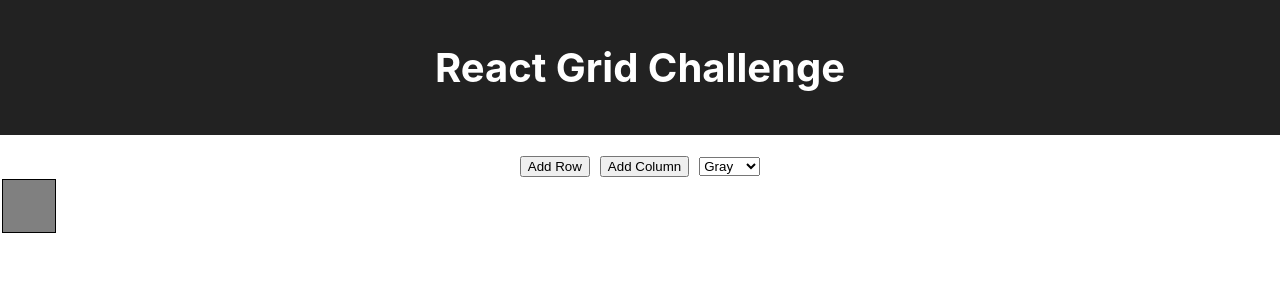
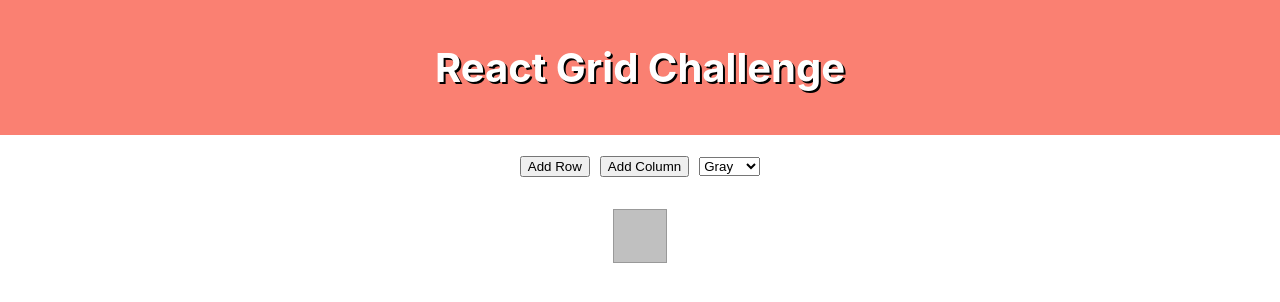
Before and after one commit to skeyan/React-Grid-Challenge, a React (Create React App) app: page / in a window 1280 px wide. Both pictures are taken after a click on the button "Add Row". Shown: the top 302 px of the page. Built offline with nearby package versions, Linux system fonts and the light colour scheme.

Commit message:
Updated css and html.

```diff
--- a/src/App.css
+++ b/src/App.css
@@ -3,7 +3,8 @@
 }
 
 .App-Header {
-  background-color: #222;
+  background-color: Salmon;
+  text-shadow: 2px 2px black;
   color: white;
   font-size: 1.25rem;
   margin-bottom: 20px;
@@ -17,11 +18,3 @@
 button {
   margin-right: 10px;
 }
-
-.TableContainer {
-  text-align: center;
-}
-
-.Table {
-  text-align: center;
-}
--- /dev/null
+++ b/src/components/Table.css
@@ -0,0 +1,9 @@
+table {
+	margin-top: 30px;
+	text-align: center;
+}
+
+.container {
+	text-align: center;
+	display: inline-block;
+}
--- a/src/components/Table.js
+++ b/src/components/Table.js
@@ -2,6 +2,7 @@ import React, { Component } from "react";
 import TableRow from "./TableRow.js";
 import "./TableRow.css";
 import TableCell from "./TableCell.js";
+import "./Table.css";
 
 class Table extends Component {
   constructor(props) {
@@ -70,10 +71,12 @@ class Table extends Component {
                 <option value="blue">Blue</option>
                 <option value="purple">Purple</option>
               </select>
+        </div>{"\n"}
+        <div className="container">
+            <table>
+              <tbody>{this.renderTableContents()}</tbody>
+            </table>
         </div>
-        <table>
-          <tbody>{this.renderTableContents()}</tbody>
-        </table>
       </div>
     );
   }
--- a/src/components/TableCell.css
+++ b/src/components/TableCell.css
@@ -1,21 +1,21 @@
 td {
-	border: 0.05px solid black;
+	border: 0.05px solid #999;
     width: 50px;
     height: 50px;
 }
 
 td#gray {
-	background: gray;
+	background: silver;
 }
 
 td#pink {
-	background: pink;
+	background: Salmon;
 }
 
 td#blue {
-	background: blue;
+	background: MediumTurquoise;
 }
 
 td#purple {
-	background: purple;
+	background: Plum;
 }
```
